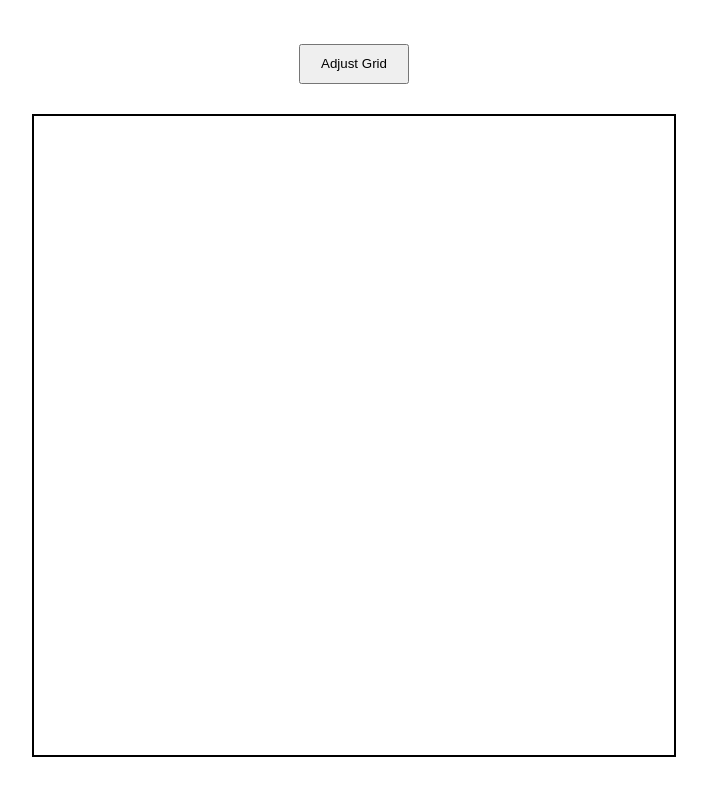
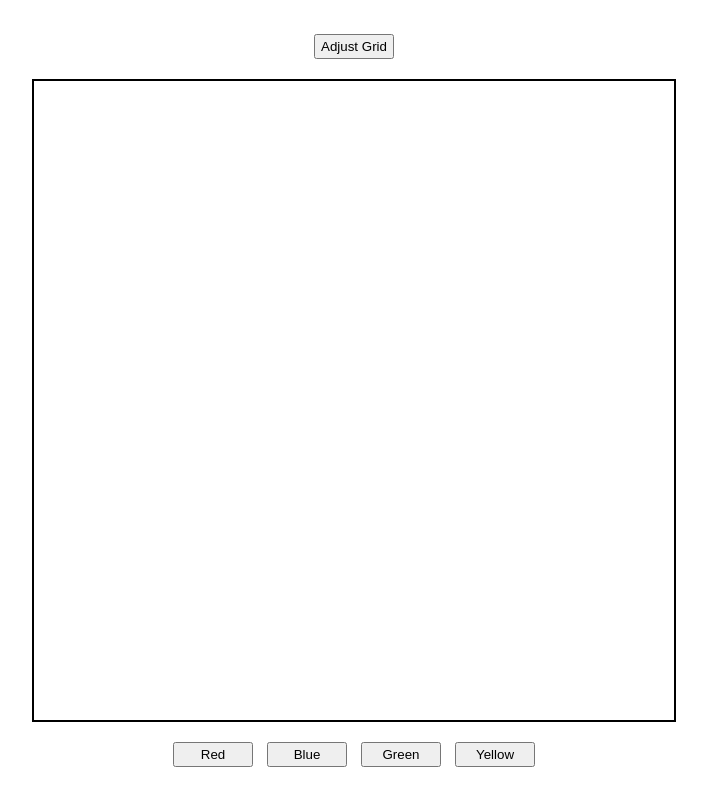
Before and after one commit to Biplob-dot/Etch-a-Sketch, a plain HTML site: page index.html in a window 1280 px wide. Shown: the whole page, without its empty margins (286-993 px from the left). Drawn offline with Linux system fonts and the light colour scheme.

Commit message:
add buttons for different colors

```diff
--- a/index.html
+++ b/index.html
@@ -8,7 +8,12 @@
 </head>
 <body>
     <button id="adjustGridBtn">Adjust Grid</button>
-    <div id="container">
+    <div id="container"></div>
+    <div class="colorBtn-container">
+        <button id="redBtn" class="colorBtn">Red</button>
+        <button id="blueBtn" class="colorBtn">Blue</button>
+        <button id="greenBtn" class="colorBtn">Green</button>
+        <button id="yellowBtn" class="colorBtn">Yellow</button>
     </div>
     <script src="script.js"></script>
 </body>
--- a/style.css
+++ b/style.css
@@ -11,9 +11,9 @@ body{
     height: 100vh;
 }
 #adjustGridBtn{
-    margin-bottom: 30px;
-    height: 40px;
-    width: 110px;
+    margin-bottom: 20px;
+    height: 25px;
+    width: 80px;
 }
 
 #container{
@@ -29,3 +29,9 @@ body{
     height: 40px;
     /* border: solid 1px black; */
 }
+
+.colorBtn{
+    margin: 20px 5px 0px 5px;
+    height: 25px;
+    width: 80px;
+}
```
